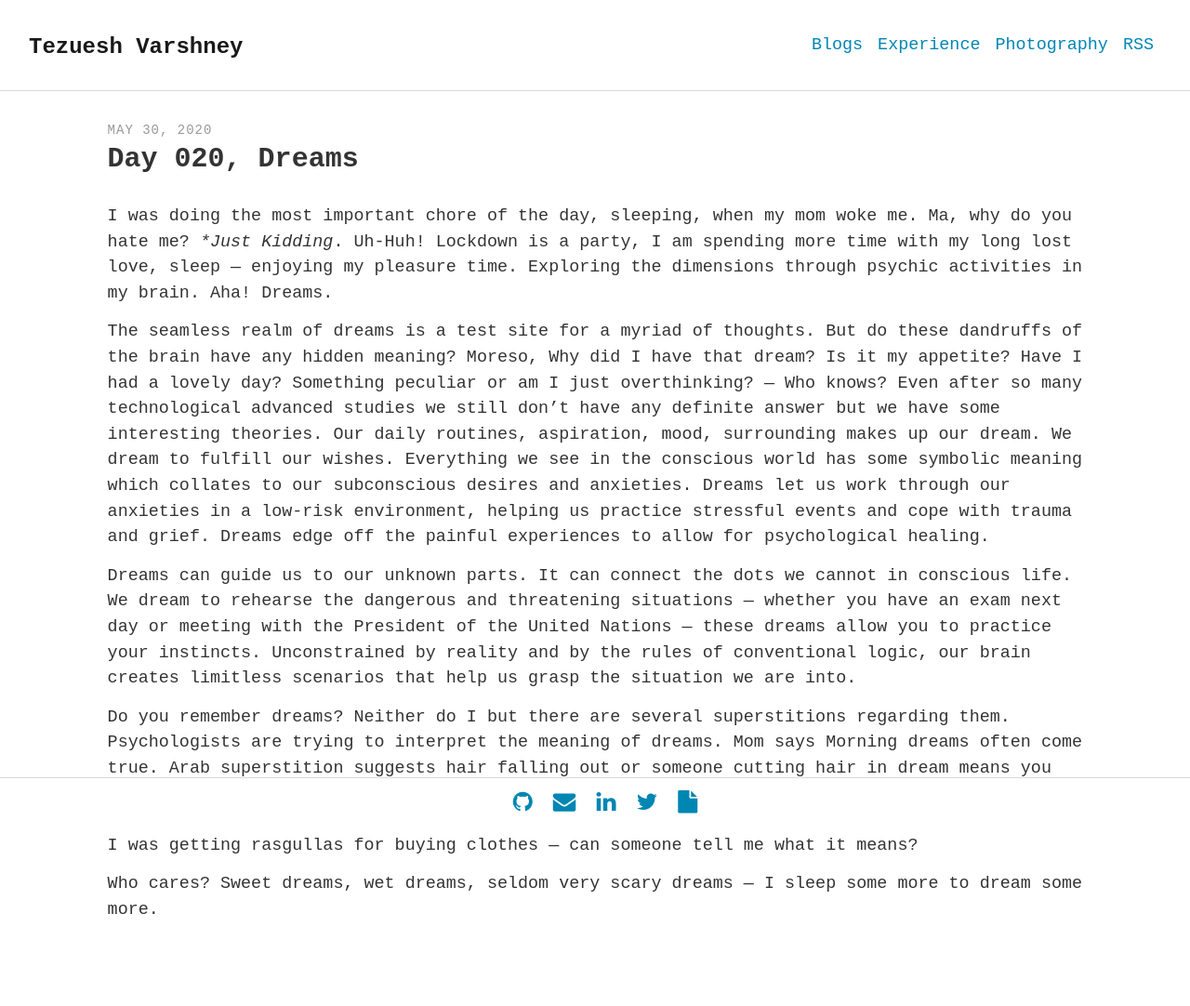
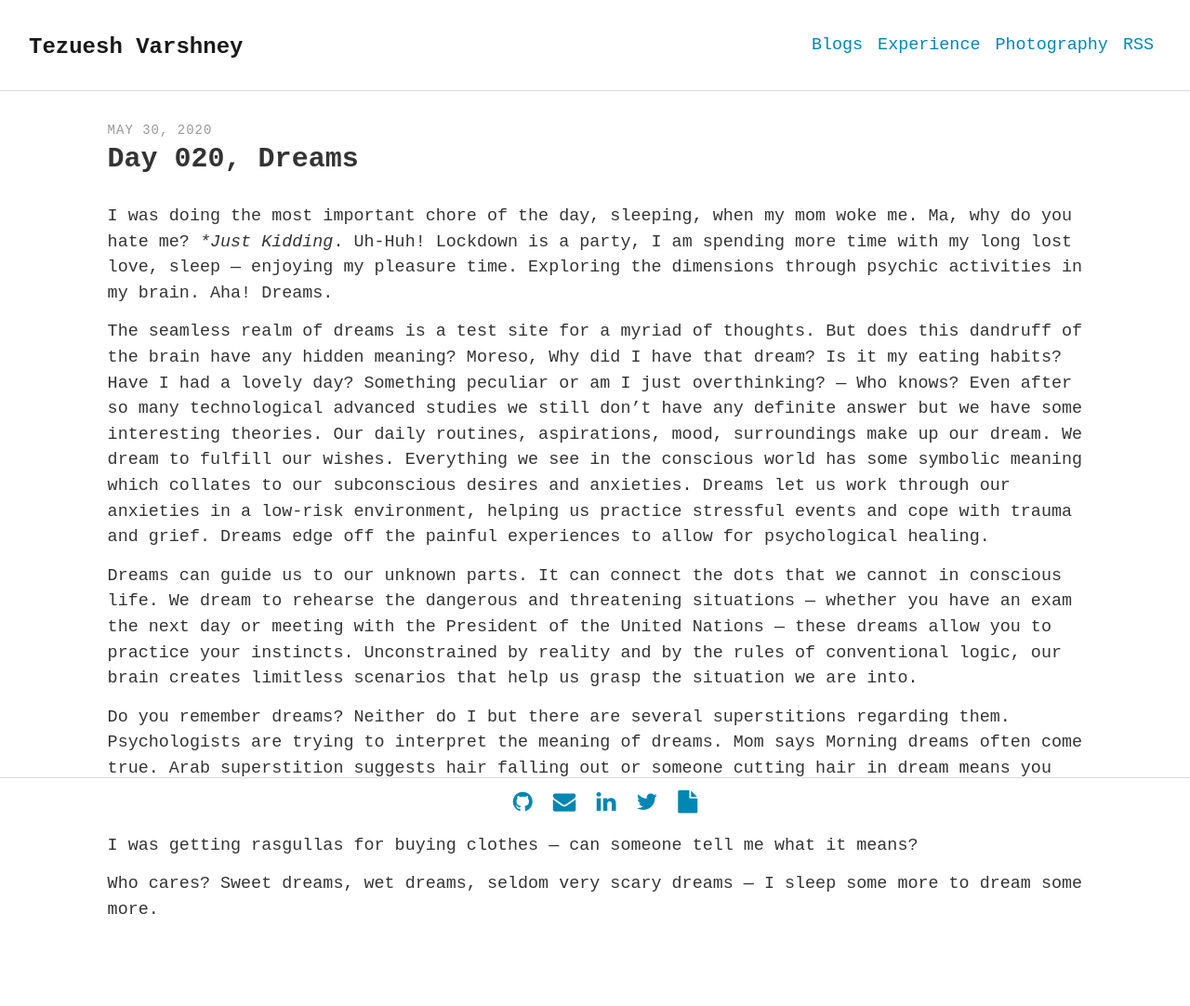
Before and after one commit to square-1111/square-1111.github.io, a Jekyll site: the page built from _posts/2020-05-30-Dreams.md, in a window 1280 px wide. Shown: the whole page at 93% size. Built offline with Jekyll 4.4.1, drawn with Linux system fonts in a browser that asks for light colours; some web fonts are replaced.

Commit message:
Edit : Day20 LatePost

```diff
--- a/_posts/2020-05-30-Dreams.md
+++ b/_posts/2020-05-30-Dreams.md
@@ -8,9 +8,9 @@ keywords: "dummy content"
 
 I was doing the most important chore of the day, sleeping, when my mom woke me. Ma, why do you hate me? _*Just Kidding_.  Uh-Huh! Lockdown is a party, I am spending more time with my long lost love, sleep — enjoying my pleasure time. Exploring the dimensions through psychic activities in my brain. Aha! Dreams.
 
-The seamless realm of dreams is a test site for a myriad of thoughts. But do these dandruffs of the brain have any hidden meaning? Moreso, Why did I have that dream? Is it my appetite? Have I had a lovely day? Something peculiar or am I just overthinking? — Who knows? Even after so many technological advanced studies we still don’t have any definite answer but we have some interesting theories. Our daily routines, aspiration, mood, surrounding makes up our dream. We dream to fulfill our wishes. Everything we see in the conscious world has some symbolic meaning which collates to our subconscious desires and anxieties. Dreams let us work through our anxieties in a low-risk environment, helping us practice stressful events and cope with trauma and grief. Dreams edge off the painful experiences to allow for psychological healing.
+The seamless realm of dreams is a test site for a myriad of thoughts. But does this dandruff of the brain have any hidden meaning? Moreso, Why did I have that dream? Is it my eating habits? Have I had a lovely day? Something peculiar or am I just overthinking? — Who knows? Even after so many technological advanced studies we still don’t have any definite answer but we have some interesting theories. Our daily routines, aspirations, mood, surroundings make up our dream. We dream to fulfill our wishes. Everything we see in the conscious world has some symbolic meaning which collates to our subconscious desires and anxieties. Dreams let us work through our anxieties in a low-risk environment, helping us practice stressful events and cope with trauma and grief. Dreams edge off the painful experiences to allow for psychological healing.
 
-Dreams can guide us to our unknown parts. It can connect the dots we cannot in conscious life. We dream to rehearse the dangerous and threatening situations — whether you have an exam next day or meeting with the President of the United Nations — these dreams allow you to practice your instincts. Unconstrained by reality and by the rules of conventional logic, our brain creates limitless scenarios that help us grasp the situation we are into.
+Dreams can guide us to our unknown parts. It can connect the dots that we cannot in conscious life. We dream to rehearse the dangerous and threatening situations — whether you have an exam the next day or meeting with the President of the United Nations — these dreams allow you to practice your instincts. Unconstrained by reality and by the rules of conventional logic, our brain creates limitless scenarios that help us grasp the situation we are into.
 
 Do you remember dreams? Neither do I but there are several superstitions regarding them. Psychologists are trying to interpret the meaning of dreams. Mom says Morning dreams often come true. Arab superstition suggests hair falling out or someone cutting hair in dream means you are going to lose money. I never knew about these superstitions, but I ponder how are these dreams interpreted? Probably Psychology, who knows! Dreams are weird. I once had a dream, where I was getting rasgullas for buying clothes — can someone tell me what it means?
 
```
Also changed, not shown: 6 other files.
